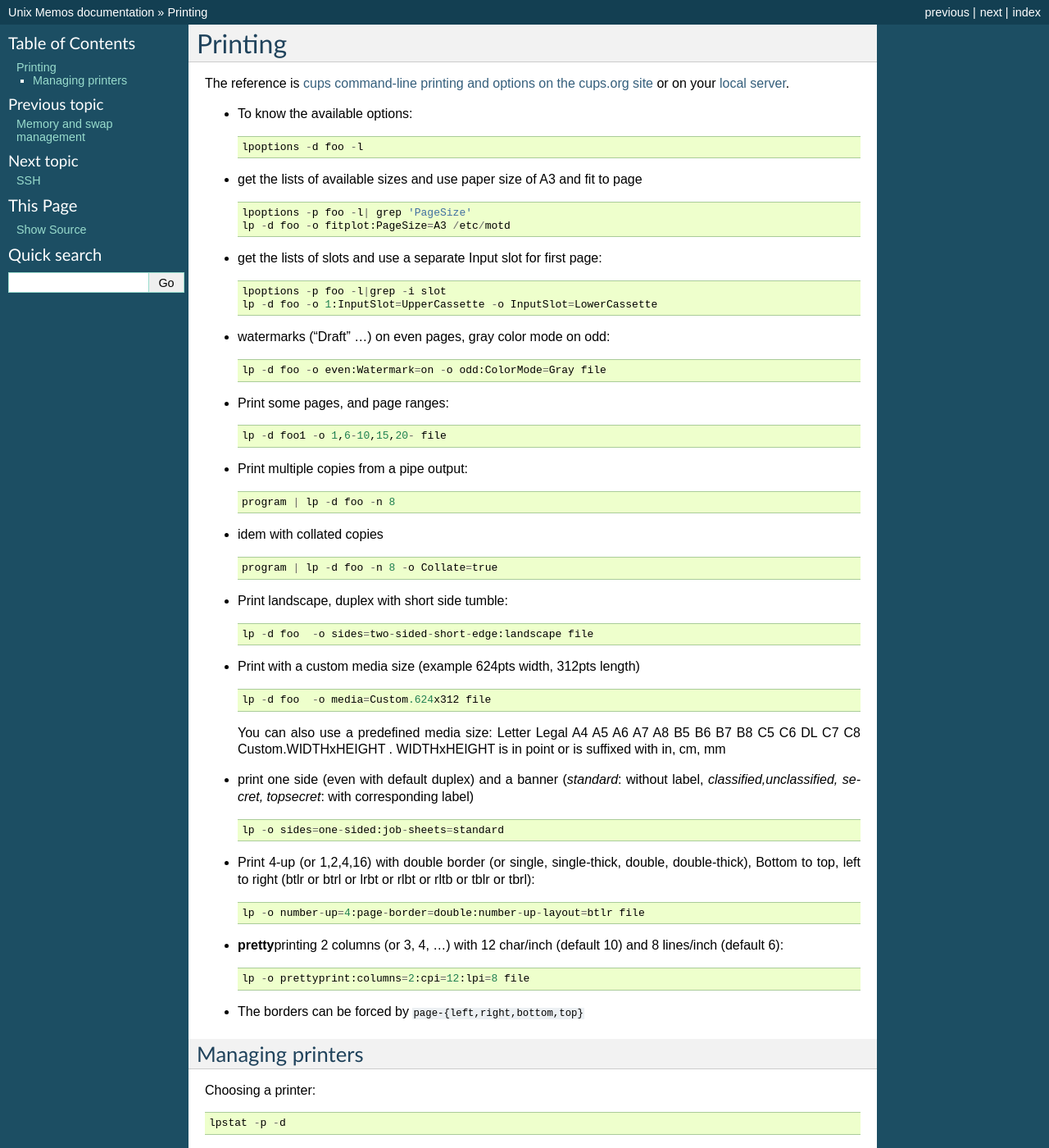
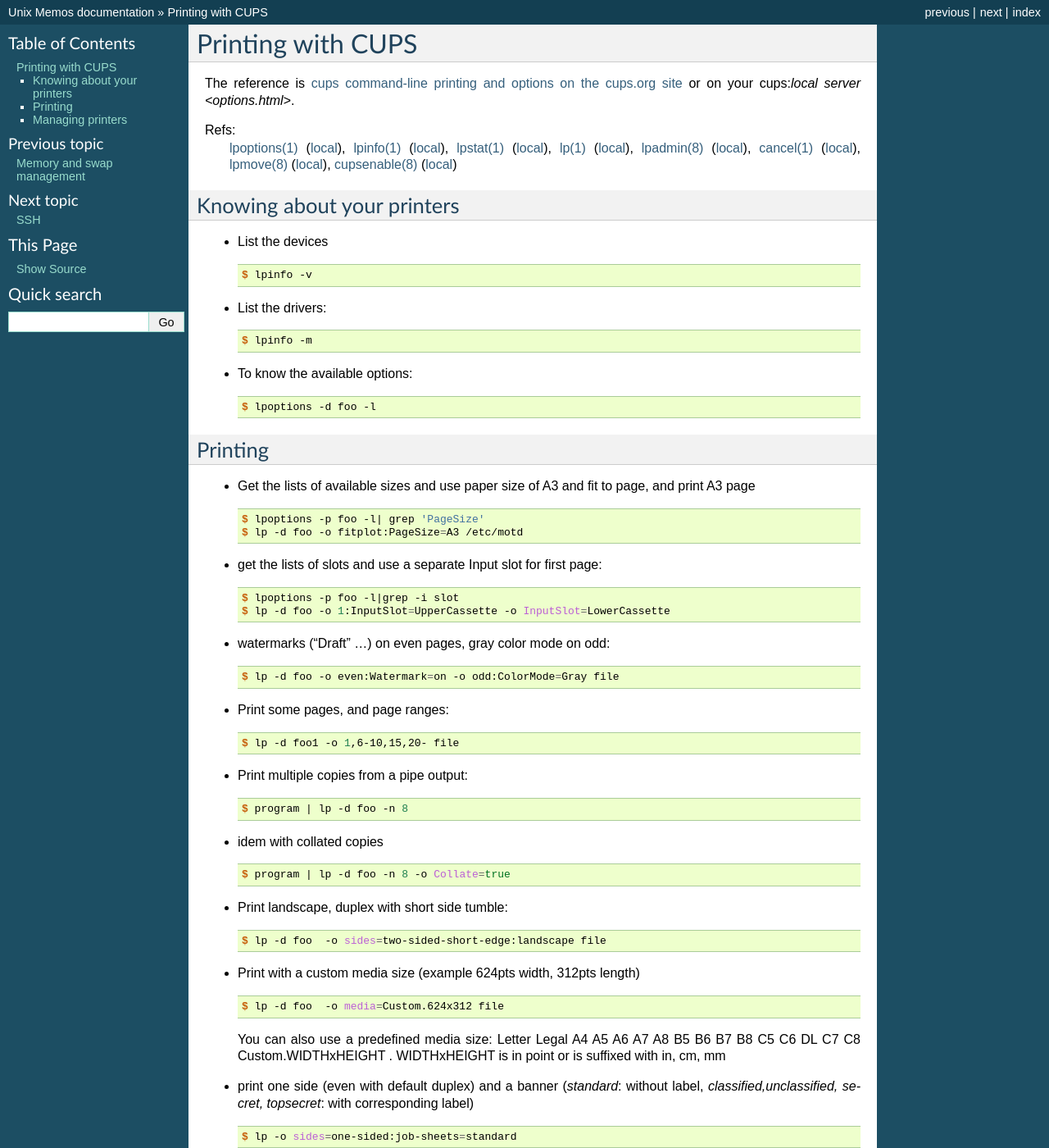
Before and after one commit to marczz/unix_memo, a Sphinx documentation site: the page built from source/cups.rst, in a window 1280 px wide and 1400 px high. Shown: the whole window at 82% size. Built offline with Sphinx 7.4.7, drawn with Linux system fonts in a browser that asks for light colours; pages that are not in the unit, such as notebooks, are missing from menus; the version number could not be read and is left out; some of the changed text lies outside the part shown.

Commit message:
cups.rst: fixed references, added highlight, fixed indent

```diff
--- a/source/cups.rst
+++ b/source/cups.rst
@@ -1,95 +1,126 @@
+Printing with CUPS
+==================
+..  highlight:: shell-session
+
+
+The reference is :cups:`cups command-line printing and options on the cups.org
+site <options.html>` or on your
+cups:`local server <options.html>`.
+
+Refs:
+    :cups:`lpoptions(1) <man-lpoptions.html>` (:locups:`local <man-lpoptions.html>`),
+    :cups:`lpinfo(1) <man-lpinfo.html>` (:locups:`local <man-lpinfo.html>`),
+    :cups:`lpstat(1) <man-lpstat.html>` (:locups:`local <man-lpstat.html>`),
+    :cups:`lp(1) <man-lp.html>` (:locups:`local <man-lp.html>`),
+    :cups:`lpadmin(8) <man-lpadmin.html>` (:locups:`local <man-lpadmin.html>`),
+    :cups:`cancel(1) <man-cancel.html>` (:locups:`local <man-cancel.html>`),
+    :cups:`lpmove(8) <man-lpmove.html>` (:locups:`local <man-lpmove.html>`),
+    :cups:`cupsenable(8) <man-cupsenable.html>` (:locups:`local <man-cupsenable.html>`)
+
+
+
+Knowing about your printers
+---------------------------
+
+
+-   List the devices
+
+    ::
+
+        $ lpinfo -v
+
+-   List the drivers::
+
+        $ lpinfo -m
+
+-   To know the available options:
+
+    ::
+
+        $ lpoptions -d foo -l
+
 Printing
-========
+--------
 
-The reference is `cups command-line printing and options on the cups.org
-site <http://www.cups.org/documentation.php/options.html>`_ or on your
-`local server <http://localhost:631/help/options.html>`_.
+-   Get the lists of available sizes and use paper size of A3 and fit to
+    page, and print A3 page
 
--  To know the available options:
+    ::
 
-   ::
+        $ lpoptions -p foo -l| grep 'PageSize'
+        $ lp -d foo -o fitplot:PageSize=A3 /etc/motd
 
-        lpoptions -d foo -l
+-   get the lists of slots and use a separate Input slot for first page:
 
--  get the lists of available sizes and use paper size of A3 and fit to
-   page
+    ::
 
-   ::
+        $ lpoptions -p foo -l|grep -i slot
+        $ lp -d foo -o 1:InputSlot=UpperCassette -o InputSlot=LowerCassette
 
-       lpoptions -p foo -l| grep 'PageSize'
-       lp -d foo -o fitplot:PageSize=A3 /etc/motd
+-   watermarks ("Draft" ...) on even pages, gray color mode on odd:
 
--  get the lists of slots and use a separate Input slot for first page:
+    ::
 
-   ::
+        $ lp -d foo -o even:Watermark=on -o odd:ColorMode=Gray file
 
-       lpoptions -p foo -l|grep -i slot
-       lp -d foo -o 1:InputSlot=UpperCassette -o InputSlot=LowerCassette
+-   Print some pages, and page ranges:
 
--  watermarks ("Draft" ...) on even pages, gray color mode on odd:
+    ::
 
-   ::
+        $ lp -d foo1 -o 1,6-10,15,20- file
 
-       lp -d foo -o even:Watermark=on -o odd:ColorMode=Gray file
+-   Print multiple copies from a pipe output:
 
--  Print some pages, and page ranges:
+    ::
 
-   ::
+        $ program | lp -d foo -n 8
 
-       lp -d foo1 -o 1,6-10,15,20- file
+-   idem with collated copies
 
--  Print multiple copies from a pipe output:
+    ::
 
-   ::
+        $ program | lp -d foo -n 8 -o Collate=true
 
-       program | lp -d foo -n 8
+-   Print landscape, duplex with short side tumble:
 
--  idem with collated copies
+    ::
 
-   ::
+        $ lp -d foo  -o sides=two-sided-short-edge:landscape file
 
-       program | lp -d foo -n 8 -o Collate=true
+-   Print with a custom media size (example 624pts width, 312pts length)
 
--  Print landscape, duplex with short side tumble:
+    ::
 
-   ::
+        $ lp -d foo  -o media=Custom.624x312 file
 
-       lp -d foo  -o sides=two-sided-short-edge:landscape file
+    You can also use a predefined media size: Letter Legal A4 A5 A6 A7 A8
+    B5 B6 B7 B8 C5 C6 DL C7 C8 Custom.WIDTHxHEIGHT . WIDTHxHEIGHT is in
+    point or is suffixed with in, cm, mm
 
--  Print with a custom media size (example 624pts width, 312pts length)
+-   print one side (even with default duplex) and a banner (*standard*:
+    without label, *classified,unclassified, secret, topsecret*: with
+    corresponding label)
 
-   ::
+    ::
 
-       lp -d foo  -o media=Custom.624x312 file
+        $ lp -o sides=one-sided:job-sheets=standard
 
-   You can also use a predefined media size: Letter Legal A4 A5 A6 A7 A8
-   B5 B6 B7 B8 C5 C6 DL C7 C8 Custom.WIDTHxHEIGHT . WIDTHxHEIGHT is in
-   point or is suffixed with in, cm, mm
+-   Print 4-up (or 1,2,4,16) with double border (or single, single-thick,
+    double, double-thick), Bottom to top, left to right (btlr or btrl or
+    lrbt or rlbt or rltb or tblr or tbrl):
 
--  print one side (even with default duplex) and a banner (*standard*:
-   without label, *classified,unclassified, secret, topsecret*: with
-   corresponding label)
+    ::
 
-   ::
+        $ lp -o number-up=4:page-border=double:number-up-layout=btlr file
 
-       lp -o sides=one-sided:job-sheets=standard
+-   **pretty**\ printing 2 columns (or 3, 4, ...) with 12 char/inch
+    (default 10) and 8 lines/inch (default 6):
 
--  Print 4-up (or 1,2,4,16) with double border (or single, single-thick,
-   double, double-thick), Bottom to top, left to right (btlr or btrl or
-   lrbt or rlbt or rltb or tblr or tbrl):
+    ::
 
-   ::
+        $ lp -o prettyprint:columns=2:cpi=12:lpi=8 file
 
-       lp -o number-up=4:page-border=double:number-up-layout=btlr file
-
--  **pretty**\ printing 2 columns (or 3, 4, ...) with 12 char/inch
-   (default 10) and 8 lines/inch (default 6):
-
-   ::
-
-       lp -o prettyprint:columns=2:cpi=12:lpi=8 file
-
--  The borders can be forced by ``page-{left,right,bottom,top}``
+-   The borders can be forced by ``page-{left,right,bottom,top}``
 
 Managing printers
 -----------------
@@ -98,19 +129,19 @@
 
 ::
 
-    lpstat -p -d
+    $ lpstat -p -d
 
 choosing a printer on another server
 
 ::
 
-    lpstat -h server -p -d
+    $ lpstat -h server -p -d
 
 setting the default printer:
 
 ::
 
-    lpoptions -d printer
+    $ lpoptions -d printer
 
 The user default printer and options are written in
 ``~/.cups/lpoptions``, which override system wide options in
@@ -120,13 +151,18 @@
 
 ::
 
-    lpstat -p foo
+    $ lpstat -p foo
 
 All printer states:
 
 ::
 
-    lpstat -p
+    $ lpstat -p
+
+Printer devices summary
+::
+
+    $ lpstat -s
 
 Physical devices connected to all printers
 
@@ -134,47 +170,58 @@
 
     lpstat -v
 
-All the sattus and defaults of printer *foo*
+All the status and defaults of printer *foo*
 
 ::
 
-    lpstat -l -p foo
+    $ lpstat -l -p foo
 
 
 List all jobs on printer *foo*
 
 ::
 
-    lpstat -o foo
-    lpq -P foo
+    $ lpstat -o foo
+    $ lpq -P foo
 
 Canceling job 12345 on printer *foo*:
 
 ::
 
-    cancel 12345 foo
+    $ cancel 12345 foo
 
 Canceling all jobs from printer *foo*:
 
 ::
 
-    cancel -a foo
+    $ cancel -a foo
 
 move job 123 to printer *bar*:
 
 ::
 
-    lpmove 123 bar
+    $ lpmove 123 bar
 
 Define the *device-uri* and *ppd file* for the windows printer *foo*
 shared thru samba
 
 ::
 
-    lpadmin -p foo -v smb://workgroup/user:mypass@windows-server/inkjet -P /root/inkjet.ppd
+    $ lpadmin -p foo -v \
+    smb://workgroup/user:mypass@windows-server/inkjet \
+    -P /root/inkjet.ppd
 
 Enable and accepts jobs on foo:
 
 ::
 
-    lpadmin -p foo -E
+    $ lpadmin -p foo -E
+
+or::
+
+    $ cupsenable foo
+
+
+Disable, i.e stop the *foo* printer::
+
+    $ cupsdiable foo
```
